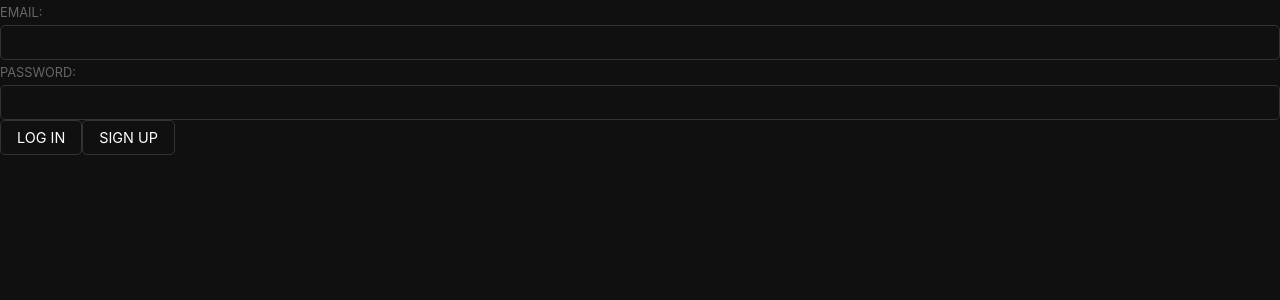
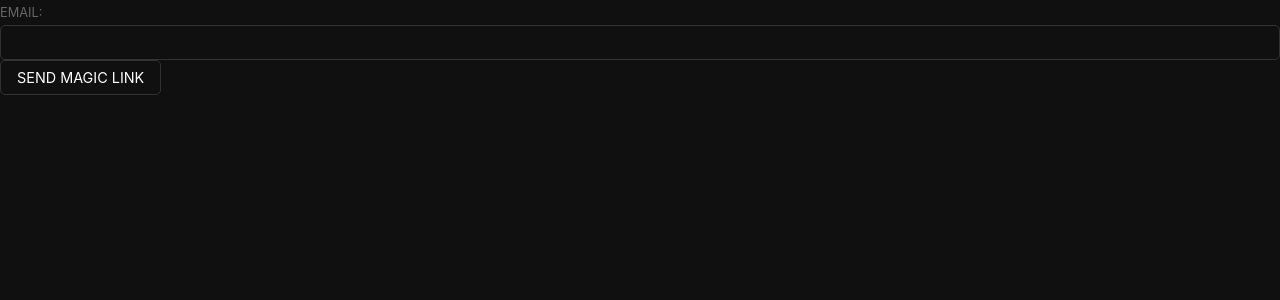
Before and after one commit to Highfire1/crowdsourcing, a Next.js app: page /login in a window 1280 px wide. Shown: the top 300 px of the page. Built offline with nearby package versions, Linux system fonts and the light colour scheme.

Commit message:
test email signin in prod

```diff
--- a/src/app/login/actions.ts
+++ b/src/app/login/actions.ts
@@ -8,21 +8,23 @@ import { createClient } from '@/utils/supabase/server'
 export async function login(formData: FormData) {
   const supabase = await createClient()
 
-  // type-casting here for convenience
-  // in practice, you should validate your inputs
-  const data = {
-    email: formData.get('email') as string,
-    password: formData.get('password') as string,
-  }
+  const email = formData.get('email') as string
 
-  const { error } = await supabase.auth.signInWithPassword(data)
+  const { error } = await supabase.auth.signInWithOtp({
+    email,
+    options: {
+      // Set your redirect URL after magic link confirmation
+      emailRedirectTo: process.env.NEXT_PUBLIC_MAGIC_LINK_REDIRECT_URL || 'http://localhost:3000/account',
+    },
+  })
 
   if (error) {
     redirect('/error')
   }
 
+  // Optionally, show a message to check their email
   revalidatePath('/', 'layout')
-  redirect('/account')
+  redirect('/login?sent=1')
 }
 
 export async function signup(formData: FormData) {
--- a/src/app/login/page.tsx
+++ b/src/app/login/page.tsx
@@ -1,14 +1,11 @@
-import { login, signup } from './actions'
+import { login } from './actions'
 
 export default function LoginPage() {
   return (
     <form>
       <label htmlFor="email">Email:</label>
       <input id="email" name="email" type="email" required />
-      <label htmlFor="password">Password:</label>
-      <input id="password" name="password" type="password" required />
-      <button formAction={login}>Log in</button>
-      <button formAction={signup}>Sign up</button>
+      <button formAction={login}>Send Magic Link</button>
     </form>
   )
 }
```
